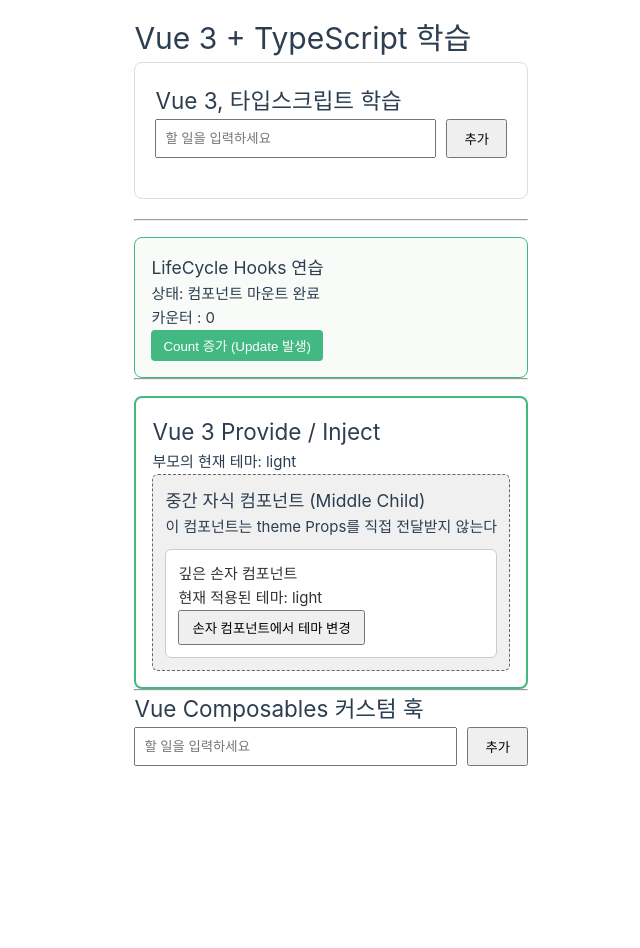
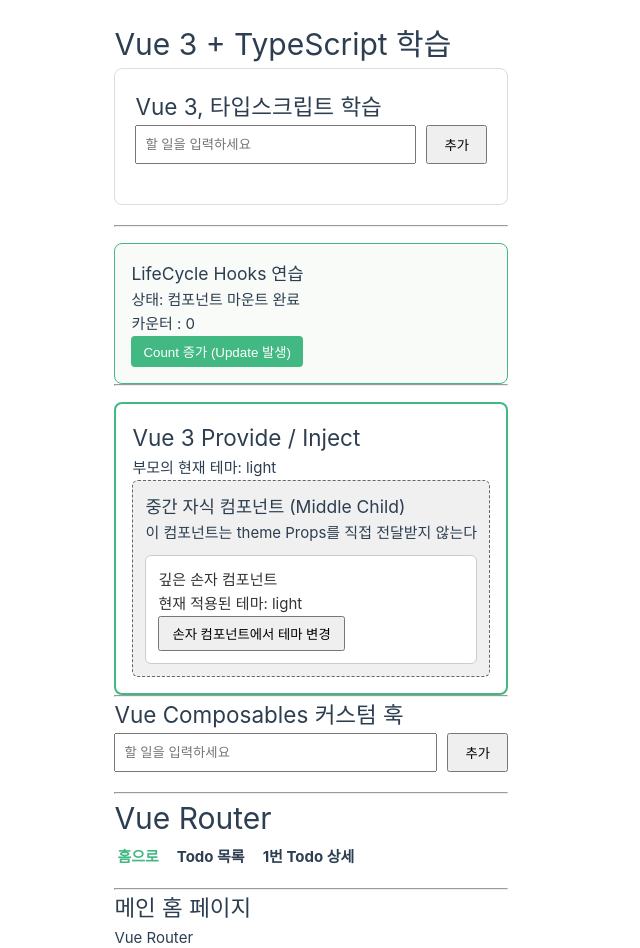
Before and after one commit to kennywestt/vue_practice, a Vue app in the folder vue_ts_practice/: page / in a window 1280 px wide. Shown: the top 948 px of the page, without its empty margins (112-752 px from the left). Before the commit the page ends 800 px from the top, so only its background shows below. Built offline with nearby package versions, Linux system fonts and the light colour scheme; the HTML template or start-up script is replaced by a standard one.

Commit message:
feat: router 기능 구현 완료

```diff
--- a/vue_ts_practice/package.json
+++ b/vue_ts_practice/package.json
@@ -11,7 +11,8 @@
     "type-check": "vue-tsc --build"
   },
   "dependencies": {
-    "vue": "^3.5.40"
+    "vue": "^3.5.40",
+    "vue-router": "^4.6.4"
   },
   "devDependencies": {
     "@tsconfig/node24": "^24.0.4",
--- a/vue_ts_practice/src/App.vue
+++ b/vue_ts_practice/src/App.vue
@@ -3,10 +3,11 @@
 import TodoDependencyPractice from './components/Todos/TodoDependencyPractice.vue';
 import TodoLifeCyclePractice from './components/Todos/TodoLifeCyclePractice.vue';
 import TodoPractice from './components/Todos/TodoPractice.vue'
+import { RouterLink, RouterView } from 'vue-router';
 </script>
 
 <template>
-  <div class="app-layout">
+  <main class="app-container">
     <h1>Vue 3 + TypeScript 학습</h1>
 
     <!-- Todo 실습 컴포넌트 -->
@@ -19,15 +20,37 @@
      <TodoDependencyPractice/>
      <hr />
      <TodoComposablePractice/>
+     <hr />
+     <h1>Vue Router</h1>
+     <nav class="nav-bar">
+      <RouterLink to="/">홈으로</RouterLink>
+      <RouterLink to="/todos">Todo 목록</RouterLink>
+      <RouterLink to="/todos/1">1번 Todo 상세</RouterLink>
+     </nav>
+     <hr />
+     <RouterView />
 
-  </div>
+    </main>
 </template>
 
 <style scoped>
-.app-layout {
-  /* padding: 20px; */
-  /* max-width: 600px; */
-  /* margin: 0 auto; */
-  display: center;
+.app-container {
+  max-width: 600px;
+  margin: 0 auto;
+  padding: 20px;
+}
+.nav-bar {
+  display: flex;
+  gap: 12px;
+  margin-bottom: 16px;
+}
+.nav-bar a {
+  text-decoration: none;
+  color: #2c3e50;
+  font-weight: bold;
+}
+/* 현재 활성화된 라우트 링크에 자동 부여되는 클래스 */
+.nav-bar a.router-link-active {
+  color: #42b883;
 }
 </style>
--- a/vue_ts_practice/src/main.ts
+++ b/vue_ts_practice/src/main.ts
@@ -2,5 +2,8 @@
 
 import { createApp } from 'vue'
 import App from './App.vue'
+import router from './router'
 
-createApp(App).mount('#app')
+const app = createApp(App)
+app.use(router) // 라우터 플러그인을 Vue 인스턴스에 주입
+app.mount('#app')
--- /dev/null
+++ b/vue_ts_practice/src/router/index.ts
@@ -0,0 +1,49 @@
+// router 설정 및 네비케이션 가드
+
+import {createRouter, createWebHistory, type RouteRecordRaw} from 'vue-router'
+import HomeView from '@/views/HomeView.vue'
+import TodoView from '@/views/TodoView.vue'
+import TodoDetailView from '@/views/TodoDetailView.vue'
+
+const routes : Array<RouteRecordRaw> = [
+    {
+        path: '/',
+        name: 'Home',
+        component: HomeView
+    },
+    {
+        path: '/todos',
+        name: 'Todo',
+        component: TodoView
+    },
+    {
+        // :id 부분이 동적으로 변하는 파라미터
+        path: '/todo/:id',
+        name: 'TodoDetail',
+        component: TodoDetailView,
+        meta: {requiresAuth: true} // 로그인 권한 체크
+    },
+]
+
+const router = createRouter({
+    history: createWebHistory(),
+    routes
+})
+
+// 네비게이션 가드 (전역 전처리 가드)
+router.beforeEach((to, from, next) => {
+    console.group(`[Router Guard] ${String(from.name)} -> ${String(to.name)}이동시도`)
+
+    // meta 필드로 인증 필요 여부 확인
+    if (to.meta.requiresAuth) {
+        const isAuthenticated = true // 테스트 (false로 바꾸면 페이지 진입을 막음)
+        if(!isAuthenticated) {
+            alert('접근권한x 홈으로 이동합니다.')
+            return next({ name: 'Home' })
+        }
+    }
+
+    next() //통과했을때
+})
+
+export default router
--- /dev/null
+++ b/vue_ts_practice/src/views/HomeView.vue
@@ -0,0 +1,16 @@
+<script setup lang="ts">
+import {useRouter} from 'vue-router'
+
+const router = useRouter()
+const goToTodoDetail = (id: number) => {
+    router.push(`/todo/${id}`)
+}
+</script>
+
+<template>
+    <div>
+        <h2>메인 홈 페이지</h2>
+        <p>Vue Router</p>
+        <button @click="goToTodoDetail(100)">100번 Todo 상세 보기(동적이동)</button>
+    </div>
+</template>
--- /dev/null
+++ b/vue_ts_practice/src/views/TodoDetailView.vue
@@ -0,0 +1,23 @@
+<script setup lang="ts">
+import { useRoute } from 'vue-router';
+
+const route = useRoute()
+// URL 파라미터 : id 참조
+const todoId = route.params.id
+
+</script>
+
+<template>
+    <div class="detail-box">
+        <h3>Todo 상세 페이지</h3>
+        <p>전달받은 Todo ID: <strong>{{ todoId }}</strong></p>
+    </div>
+</template>
+
+<style scoped>
+.detail-box {
+  padding: 16px;
+  border: 1px solid #42b883;
+  border-radius: 8px;
+}
+</style>
--- /dev/null
+++ b/vue_ts_practice/src/views/TodoView.vue
@@ -0,0 +1,9 @@
+<script setup lang="ts">
+import TodoComposablePractice from '@/components/Todos/TodoComposablePractice.vue';
+</script>
+
+<template>
+    <div>
+        <TodoComposablePractice/>
+    </div>
+</template>
```
Also changed, not shown: 1 other file (tests, documents, lock files or other folders).
